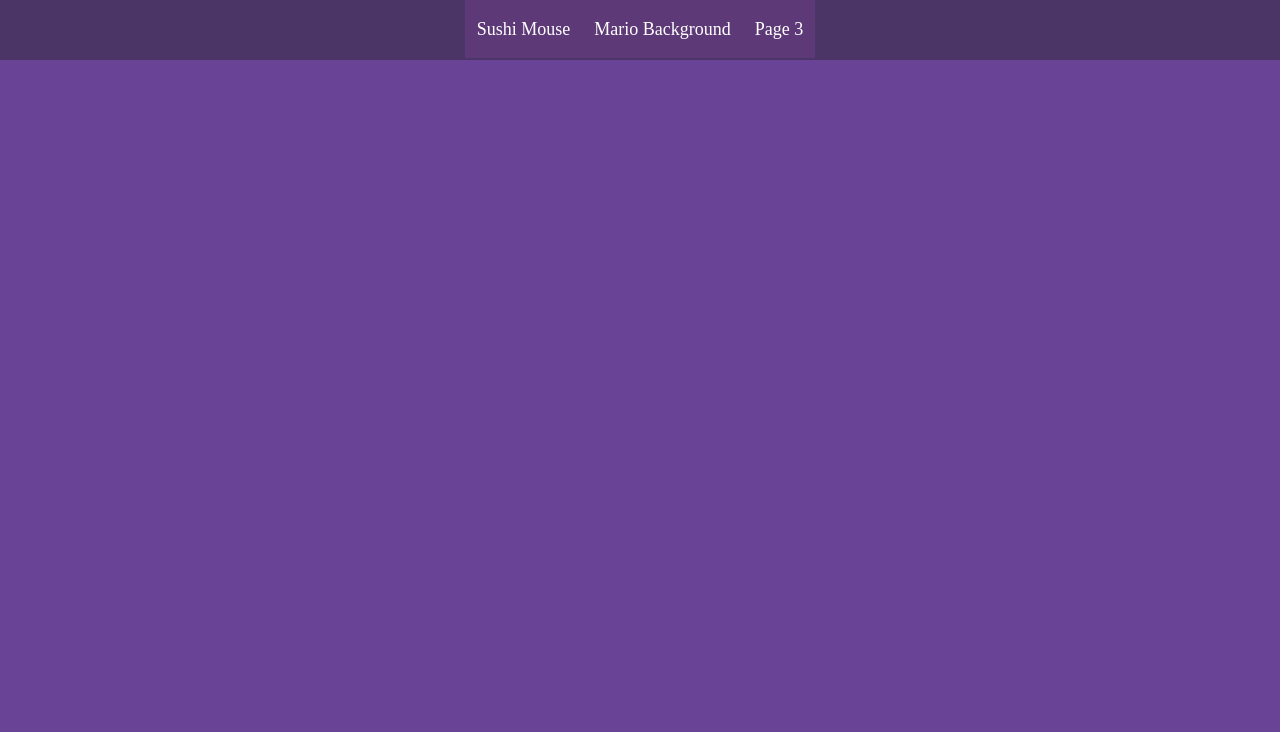
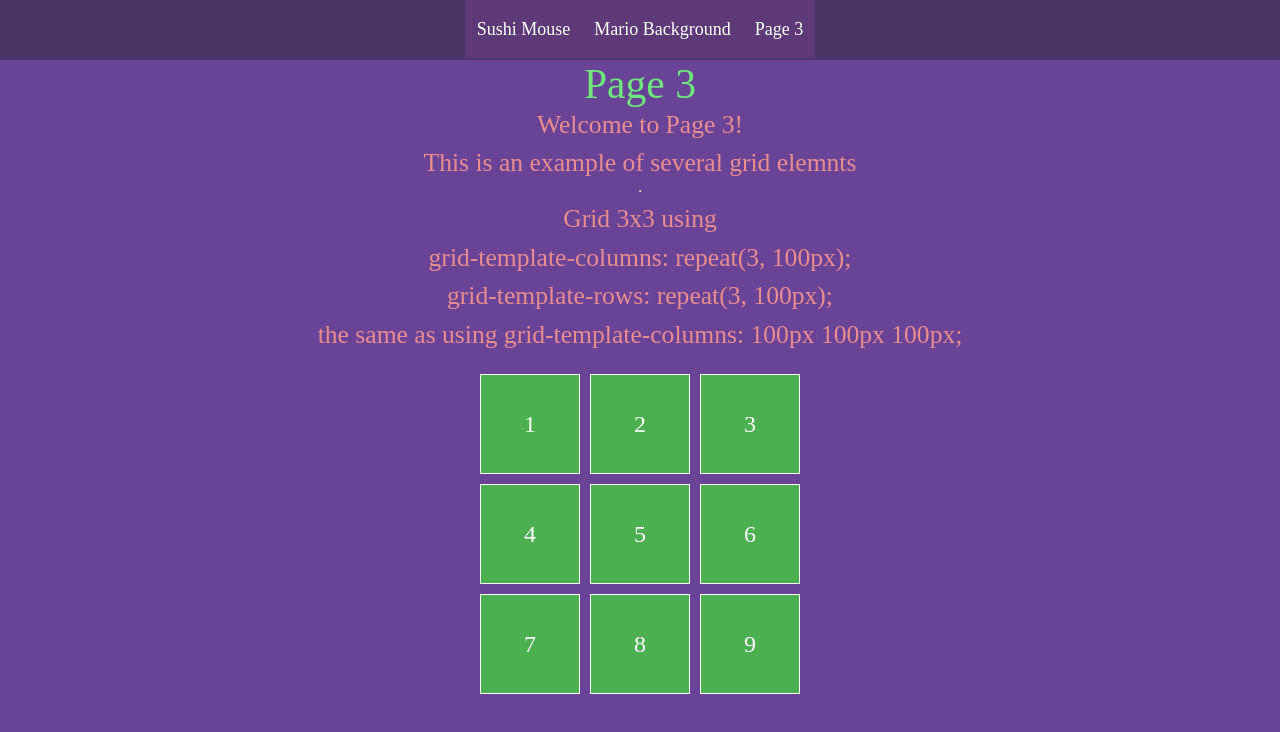
Before and after one commit to AlejandroNav/cosos, a React (Vite) app in the folder examples/: page /page3 in a window 1280 px wide. Shown: the top 732 px of the page. Built offline with nearby package versions, Linux system fonts and the light colour scheme.

Commit message:
starting grid

```diff
--- /dev/null
+++ b/examples/src/pages/Page3.css
@@ -0,0 +1,38 @@
+.page-container3{
+    padding-top: 4rem;
+    display: flex;
+    flex-direction: column;
+    align-items: center;
+    justify-content: start;
+    height: 100vh;
+    background-color: #694396;
+}
+.page-container3 > h1{
+    color: #6ee87a;
+    font-size: 2.6rem;
+    margin-top: 0;
+}
+.page-container3 > p{
+    color: #ea8d8d;
+    font-size: 1.6rem;
+    line-height: 1.5;
+    text-align: center;
+    width: 60%;
+}
+.grid-container {
+   display: grid;
+  grid-template-rows: 100px 100px 100px;
+  grid-template-columns: 100px 100px 100px;
+    gap: 10px;
+    margin-top: 20px;
+}
+
+.grid-item {
+    background-color: #4caf50;
+    display: flex;
+    align-items: center;
+    justify-content: center;
+    color: white;
+    font-size: 1.5rem;
+    border: 1px solid #fff;
+}
--- a/examples/src/pages/Page3.jsx
+++ b/examples/src/pages/Page3.jsx
@@ -1,11 +1,30 @@
 import React from 'react';
+import './Page3.css';
 
 const Page3 = () => {
     return (
-        <div>
+        <div className="page-container3">
             <h1>Page 3</h1>
             <p>Welcome to Page 3!</p>
-            <p>This is an example of a React component that uses React Router.</p>
+            <p>This is an example of several grid elemnts</p>
+            <hr/>
+            <p>Grid 3x3 using</p>
+            <p>grid-template-columns: repeat(3, 100px);</p>
+            <p>grid-template-rows: repeat(3, 100px);</p>
+            <p>the same as using grid-template-columns: 100px 100px 100px;</p>
+            <div className="grid-container">
+
+
+                <div className="grid-item">1</div>
+                <div className="grid-item">2</div>
+                <div className="grid-item">3</div>
+                <div className="grid-item">4</div>
+                <div className="grid-item">5</div>
+                <div className="grid-item">6</div>
+                <div className="grid-item">7</div>
+                <div className="grid-item">8</div>
+                <div className="grid-item">9</div>
+            </div>
         </div>
     );
 };
```
